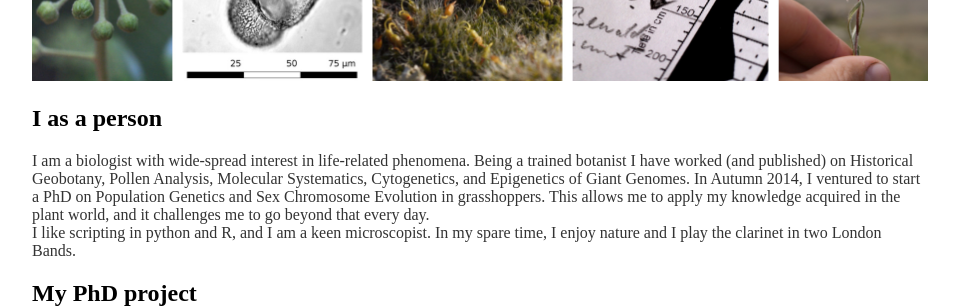
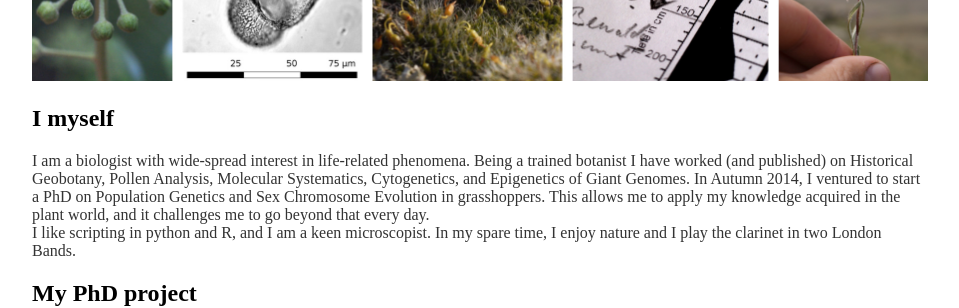
Before and after one commit to hannesbecher/hannesbecher.github.io, a Jekyll site: the page built from about/index.md, in a window 1280 px wide. Shown: the part 315-623 px from the top of the page, without its empty margins (160-1119 px from the left). Built offline with Jekyll 4.4.1, drawn with Linux system fonts in a browser that asks for light colours.

Commit message:
Update index.md

```diff
--- a/about/index.md
+++ b/about/index.md
@@ -8,7 +8,7 @@ title: About Hannes
 
 ![About](../img/about.jpg)
 
-##I as a person
+##I myself
 I am a biologist with wide-spread interest in life-related phenomena. Being a trained botanist I have worked (and published) on Historical Geobotany, Pollen Analysis, Molecular Systematics, Cytogenetics, and Epigenetics of Giant Genomes. In Autumn 2014, I ventured to start a PhD on Population Genetics and Sex Chromosome Evolution in grasshoppers. This allows me to apply my knowledge acquired in the plant world, and it challenges me to go beyond that every day.
 I like scripting in python and R, and I am a keen microscopist. In my spare time, I enjoy nature and I play the clarinet in two London Bands.
 
```
